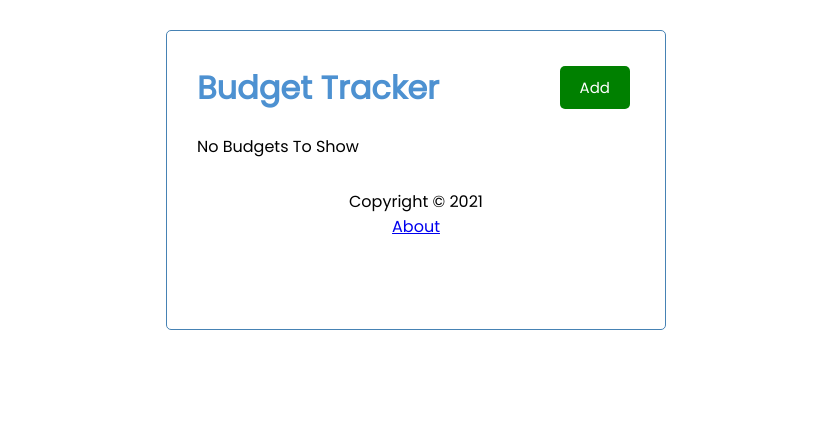
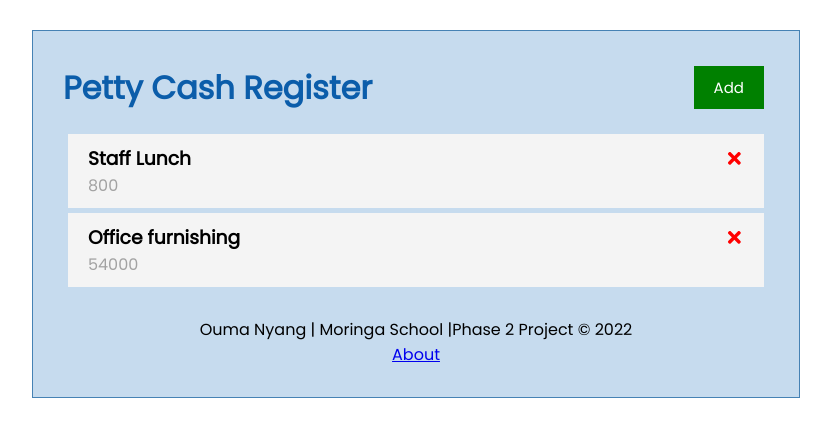
Before and after one commit to OumaNyang/pettycash-register, a React (Create React App) app: page / in a window 1280 px wide. Shown: the top 436 px of the page, without its empty margins (224-1055 px from the left). Built offline with nearby package versions, Linux system fonts and the light colour scheme; no server answers; data requests are answered from the project's data file.

Commit message:
Add budget component done

```diff
--- /dev/null
+++ b/db.json
@@ -0,0 +1,18 @@
+{
+  "budgets": [
+    {
+      "name": "Staff Lunch",
+      "amount": "800",
+      "exptype": "Miscallenous",
+      "ispaidout": false,
+      "id": 1
+    },
+    {
+      "name": "Office furnishing",
+      "amount": "54000",
+      "exptype": "Office Expenditure",
+      "ispaidout": true,
+      "id": 2
+    }
+  ]
+}
--- a/src/components/About.js
+++ b/src/components/About.js
@@ -4,10 +4,11 @@ import { Link } from 'react-router-dom'
 const About = () => {
   return (
     <div>
-      <h4>Version 1.0.0</h4>
+      <h4>About Project</h4>
+      <hr></hr>
       <Link to='/'>
           <button type="button" className={"btn btn-secondary"}>
-              Go Back
+             Main Page
           </button>
       </Link>
     </div>
--- a/src/components/AddBudget.js
+++ b/src/components/AddBudget.js
@@ -5,33 +5,53 @@ import { useState } from 'react'
 const AddBudget = ({ onAdd }) => {
   const [name, setName] = useState('')
   const [amount, setAmount] = useState('')
-  const [reminder, setReminder] = useState(false)
+  const [exptype, setExptype] = useState('')
+  const [ispaidout, setIspaidout] = useState(false)
+
 
   const onSubmit = (e) => {
     e.preventDefault()
 
     if (!name) {
-      alert('Please add a budget')
-      return
+      alert('Please add a expenditure name');
+      return;
+    }else if (!amount){
+      alert('Please enter the expenditure amount');
+      return;
+    }else if (!exptype){
+      alert('Please select the  expenditure type');
+      return;
     }
 
-    onAdd({ name: name, amount: amount, reminder })
+    onAdd({ name: name, amount: amount, exptype:exptype,ispaidout })
 
     setName('')
     setAmount('')
-    setReminder(false)
+    setExptype('')
+    setIspaidout(false)
   }
 
   return (
+
     <form className='add-form' onSubmit={onSubmit}>
       <div className='form-control'>
-        <label>Budget</label>
+        <label>Expenditure Name</label>
         <input
           type='text'
           placeholder='Add Budget'
           value={name}
           onChange={(e) => setName(e.target.value)}
         />
+      </div>
+      <div className='form-control'>
+        <label>Expenditure Type</label>
+
+     <select name='extype' type="select"   onChange={(e) => setExptype(e.target.value)} >
+    <option  value="">------------------</option>
+    <option  value="Office Expenditure">Office Expenditure</option>
+    <option  value="Miscallenous">Miscallenous</option>
+    </select>
+
       </div>
       <div className='form-control'>
         <label>Amount</label>
@@ -43,16 +63,16 @@ const AddBudget = ({ onAdd }) => {
         />
       </div>
       <div className='form-control form-control-check'>
-        <label>Set Reminder</label>
+        <label>Paid Out</label>
         <input
           type='checkbox'
-          checked={reminder}
-          value={reminder}
-          onChange={(e) => setReminder(e.currentTarget.checked)}
+          checked={ispaidout}
+          value={ispaidout}
+          onChange={(e) => setIspaidout(e.currentTarget.checked)}
         />
       </div>
 
-      <input type='submit' value='Save Budget' className='btn btn-block' />
+      <input type='submit' value='Save Record' className='btn btn-block' />
     </form>
   )
 }
--- a/src/components/Footer.js
+++ b/src/components/Footer.js
@@ -4,7 +4,7 @@ import { Link } from 'react-router-dom'
 const Footer = () => {
   return (
     <footer>
-      <p>Copyright &copy; 2021</p>
+      <p>Ouma Nyang | Moringa School |Phase 2 Project &copy; 2022</p>
       <Link to='/about'>About</Link>
     </footer>
   )
--- a/src/components/Header.js
+++ b/src/components/Header.js
@@ -16,12 +16,14 @@ const Header = ({ title, onAdd, showAdd }) => {
           onClick={onAdd}
         />
       )}
+
     </header>
+
   )
 }
 
 Header.defaultProps = {
-  title: 'Budget Tracker',
+  title: 'Petty Cash Register',
 }
 
 Header.propTypes = {
--- a/src/index.css
+++ b/src/index.css
@@ -1,7 +1,9 @@
 @import url('https://fonts.googleapis.com/css2?family=Poppins:wght@300;400&display=swap');
 
 :root {
-  --primary-color: #4d91d1;
+  --primary-color: #0b5daa;
+  --success-color: #2fa10c;
+
 }
 
 * {
@@ -15,13 +17,14 @@ body {
 }
 
 .container {
-  max-width: 500px;
+  max-width: 60%;
   margin: 30px auto;
   overflow: auto;
   min-height: 300px;
   border: 1px solid steelblue;
+  background: #c6dbee;
   padding: 30px;
-  border-radius: 5px;
+  border-radius: 0px;
 }
 
 .header {
@@ -34,12 +37,12 @@ body {
 
 .btn {
   display: inline-block;
-  background: var(--primary-color);
+  background: var(--success-color);
   color: #fff;
   border: none;
   padding: 10px 20px;
   margin: 5px;
-  border-radius: 5px;
+  border-radius: 0px;
   cursor: pointer;
   text-decoration: none;
   font-size: 15px;
@@ -67,7 +70,7 @@ body {
 }
 
 .budget.reminder {
-  border-left: 5px solid green;
+  border-left: 5px  solid#2fa10c;
 }
 
 .budget h3 {
@@ -92,14 +95,21 @@ body {
   display: block;
 }
 
-.form-control input {
+.form-control input,select {
   width: 100%;
   height: 40px;
   margin: 5px;
   padding: 3px 7px;
   font-size: 17px;
+  border: 1px solid rgb(8, 177, 255);
+  outline: none;
 }
 
+
+.form-control input:focus ,select:focus{
+  border: 1px solid rgb(9, 215, 88);
+  outline: none;
+}
 .form-control-check {
   display: flex;
   align-items: center;
```
Also changed, not shown: 1 other file (tests, documents, lock files or other folders).
